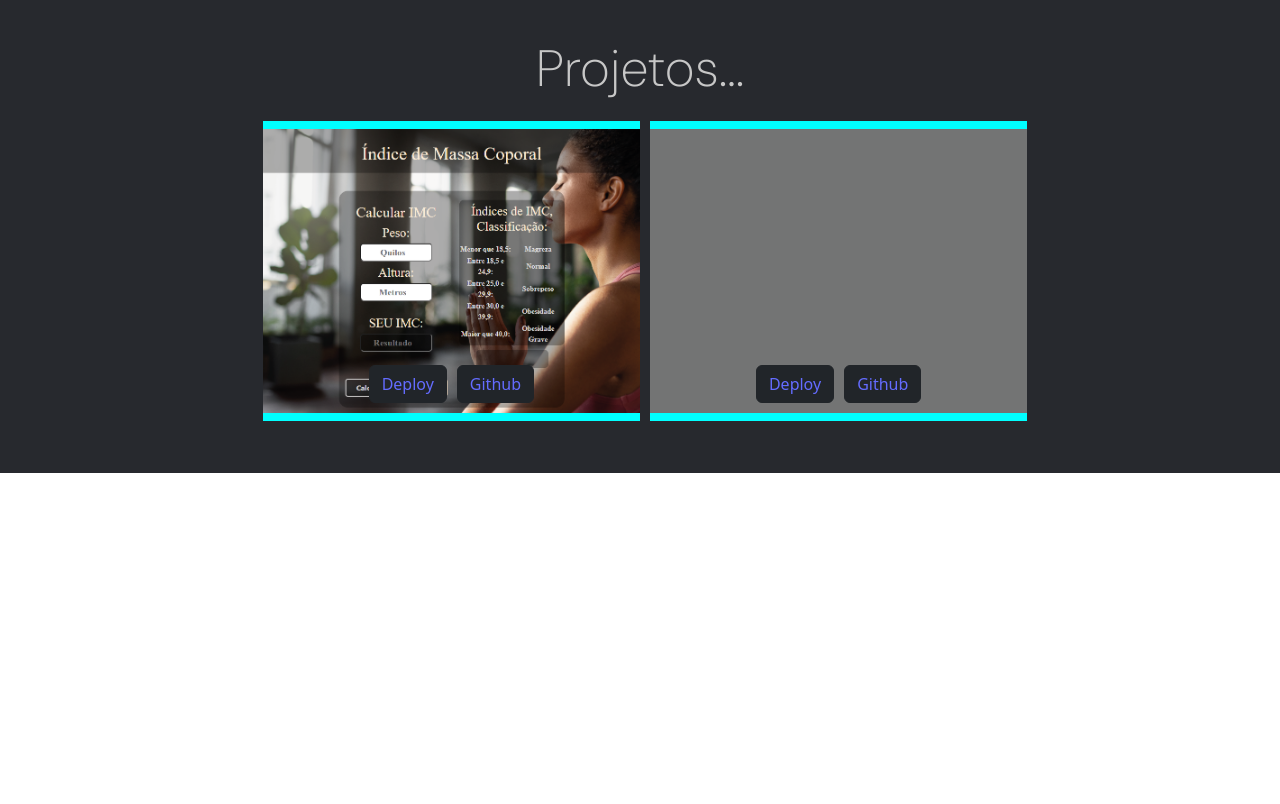
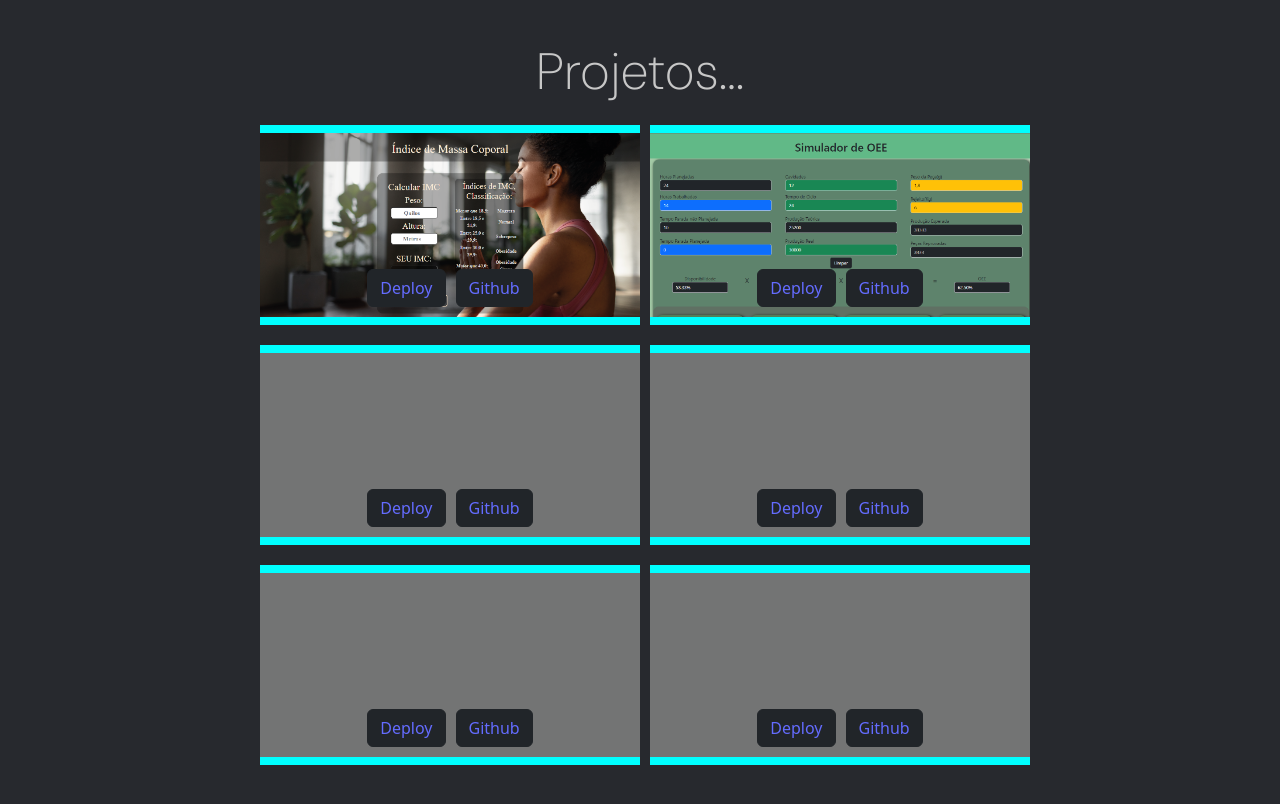
Before and after one commit to italoferreira0/new-portifolio, a React (Vite) app: page / in a window 1280 px wide. Shown: the part 680-1484 px from the top of the page. Before the commit the page ends 1153 px from the top, so only its background shows below. Built offline with nearby package versions, Linux system fonts and the light colour scheme; a web font is replaced by a local one.

Commit message:
Atualização em projetos

```diff
--- a/src/componentes/Projetos/Projetos.css
+++ b/src/componentes/Projetos/Projetos.css
@@ -30,6 +30,15 @@ p {
     gap: 10px; /* Espaçamento entre os botões */
 }
 
+
+/* Projetos  */
+.SemProjeto{
+    background-size: cover; /* Ajusta a imagem para cobrir toda a área da div */
+    background-position: center; /* Centraliza a imagem */
+    background-repeat: no-repeat; /* Impede a repetição da imagem */
+    min-height: 200px; /* Altura mínima */
+}
+
 #ProjetoIMC {
     background-image: url('/src/assets/ProjetoIMC.png'); /* Substitua pelo caminho da sua imagem */
     background-size: cover; /* Ajusta a imagem para cobrir toda a área da div */
@@ -37,3 +46,11 @@ p {
     background-repeat: no-repeat; /* Impede a repetição da imagem */
     min-height: 200px; /* Altura mínima */
 }
+
+#ProjetoOEE {
+    background-image: url('/src/assets/ProjetoOEE.png'); /* Substitua pelo caminho da sua imagem */
+    background-size: cover; /* Ajusta a imagem para cobrir toda a área da div */
+    background-position:top;
+    background-repeat: no-repeat; /* Impede a repetição da imagem */
+    min-height: 200px; /* Altura mínima */
+}
--- a/src/componentes/Projetos/Projetos.jsx
+++ b/src/componentes/Projetos/Projetos.jsx
@@ -13,7 +13,31 @@ export default function Projetos(props) {
                        <button type="button" className="btn btn-dark"><a href="">Github</a></button>
                    </div>
                 </div>
-                <div className="col-md-4 Projeto mr-4" id=''>
+                <div className="col-md-4 Projeto mr-4" id='ProjetoOEE'>
+                   <div className="button-group">
+                       <button type="button" className="btn btn-dark"><a href="">Deploy</a></button>
+                       <button type="button" className="btn btn-dark"><a href="">Github</a></button>
+                   </div>
+                </div>
+                <div className="col-md-4 Projeto mr-4 SemProjeto" id=''>
+                   <div className="button-group">
+                       <button type="button" className="btn btn-dark"><a href="">Deploy</a></button>
+                       <button type="button" className="btn btn-dark"><a href="">Github</a></button>
+                   </div>
+                </div>
+                <div className="col-md-4 Projeto mr-4 SemProjeto" id=''>
+                   <div className="button-group">
+                       <button type="button" className="btn btn-dark"><a href="">Deploy</a></button>
+                       <button type="button" className="btn btn-dark"><a href="">Github</a></button>
+                   </div>
+                </div>
+                <div className="col-md-4 Projeto mr-4 SemProjeto" id=''>
+                   <div className="button-group">
+                       <button type="button" className="btn btn-dark"><a href="">Deploy</a></button>
+                       <button type="button" className="btn btn-dark"><a href="">Github</a></button>
+                   </div>
+                </div>
+                <div className="col-md-4 Projeto mr-4 SemProjeto" id=''>
                    <div className="button-group">
                        <button type="button" className="btn btn-dark"><a href="">Deploy</a></button>
                        <button type="button" className="btn btn-dark"><a href="">Github</a></button>
```
Also changed, not shown: src/assets/ProjetoOEE.png (added).
